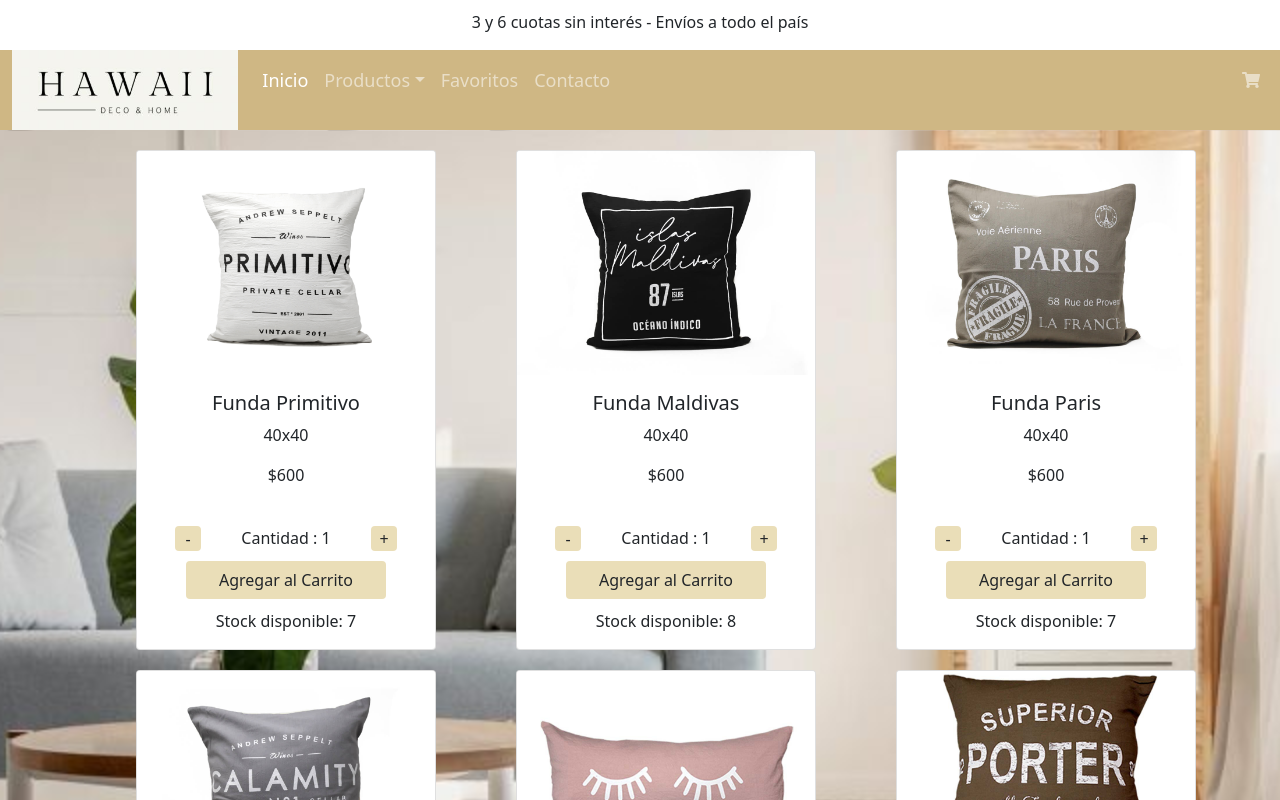
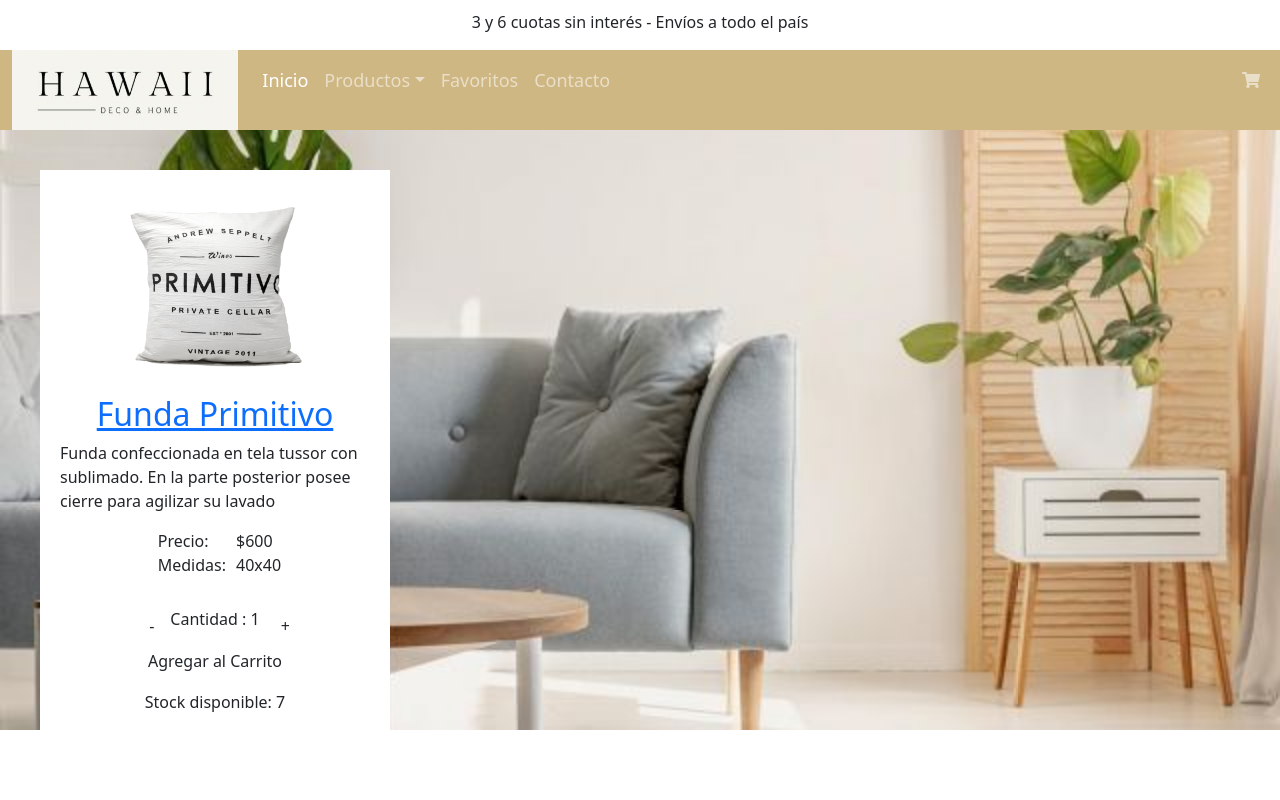
Before and after one commit to yamilalopez/reactyl, a React (Create React App) app: page /category/1 in a window 1280 px wide. Shown: the top 800 px of the page. Built offline with nearby package versions, Linux system fonts and the light colour scheme.

Commit message:
archivo home

```diff
--- a/src/App.js
+++ b/src/App.js
@@ -1,13 +1,16 @@
 import React, { useState } from 'react';
 import './App.css';
 import 'bootstrap/dist/css/bootstrap.css'
+import Home from './pages/Home';
+import { BrowserRouter as Router, Switch, Route } from 'react-router-dom';
 import NavBar from './components/NavBar/NavBar';
 import ItemListContainer from './components/ItemListContainer/ItemListContainer';
 import ItemDetailContainer from './components/ItemDetailContainer/ItemDetailContainer';
 
+
 const App = () => {
 
-  const [carrito,setCarrito] = useState(0);
+  /* const [carrito,setCarrito] = useState(0);
 
   const [open,setOpen] = useState(true)
 
@@ -17,21 +20,36 @@
 
   const addToCartWidget = (articles) => {
     setCarrito(carrito + articles)
-}
+} */
 
 
   return (
-    <body>
-      <div>
-        <NavBar
-        toggleMenu={toggleMenu}
-        carrito={carrito}/>
-      </div>
-      <div className="bodyItem">
-        <ItemListContainer addToCartWidget={addToCartWidget}/>
-        <ItemDetailContainer id={1} />
-      </div>
-    </body>
+
+      <Router>
+
+          <NavBar />
+
+
+
+            <div className="bodyItem">
+            <Switch>
+            <Route exact path="/category">
+              <ItemListContainer />
+            </Route>
+
+            <Route exact path="/category/:id">
+              <ItemDetailContainer id={1} />
+            </Route>
+
+            <Route exact path="/" >
+                <Home />
+            </Route>
+
+            </Switch>
+            </div>
+
+      </Router>
+
   );
 }
 
--- a/src/Components/ItemDetail/ItemDetail.css
+++ b/src/Components/ItemDetail/ItemDetail.css
@@ -1,6 +1,11 @@
 .img-detail {
     width: 100%;
     max-width: 300px;
+}
+
+article {
+    display: flex;
+    align-content: center;
 }
 
 .detail-info {
--- a/src/Components/ItemDetail/ItemDetail.js
+++ b/src/Components/ItemDetail/ItemDetail.js
@@ -2,14 +2,19 @@
 import ItemCount from '../ItemCount/ItemCount';
 import './ItemDetail.css'
 import funda1 from '../../img/funda1.jpg';
+import { Link } from 'react-router-dom';
 
 
-const ItemDetail = ({ item }) => {
+const ItemDetail = ({ item , id }) => {
     return (
         <article>
         <div className="detail-info">
         <img src={funda1} className="img-detail" />
-           <h2 className="nombre">{item.nombre}</h2>
+
+            <Link to={`/productos/${id}`}>
+            <h2 className="nombre">{item.nombre}</h2>
+            </Link>
+
            <p className="descripcion">{item.descripcion}</p>
                 <ul className="info-grid">
                     <li>Precio:</li>
--- /dev/null
+++ b/src/pages/Home.js
@@ -0,0 +1,13 @@
+import React from 'react';
+import ItemListContainer from '../components/ItemListContainer/ItemListContainer';
+
+
+const Home = () => {
+    return (
+        <main>
+            <ItemListContainer/>
+        </main>
+    )
+}
+
+export default Home;
```
Also changed, not shown: 2 other files (tests, documents, lock files or other folders).
